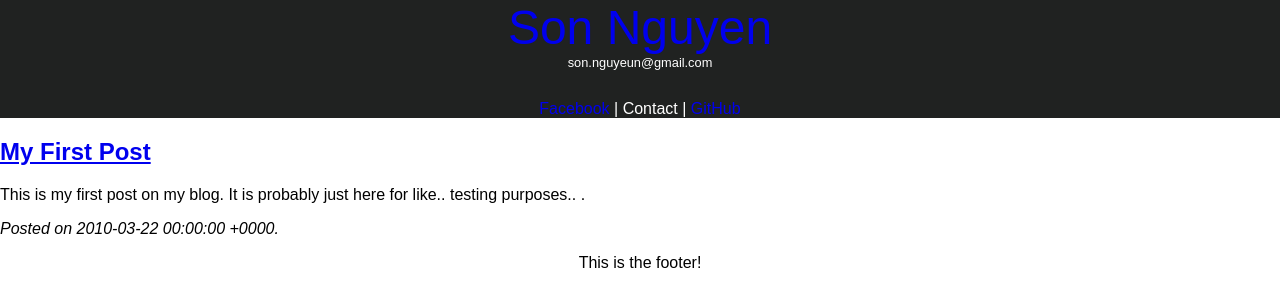
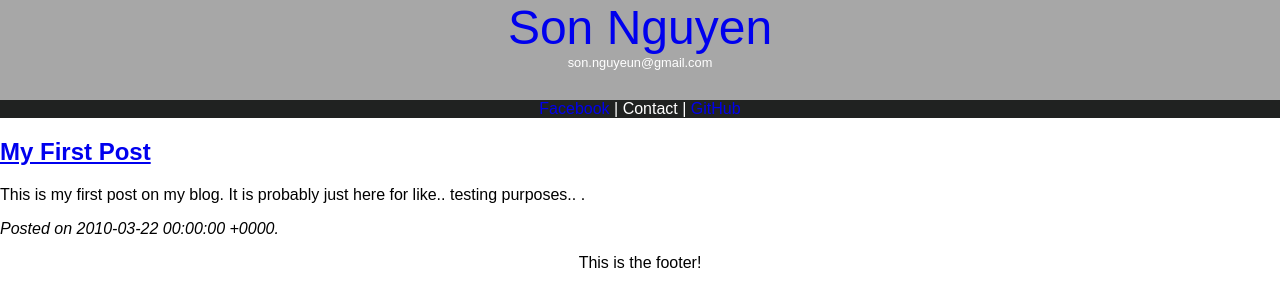
Before and after one commit to son-nguyen/son-nguyen.github.com, a Jekyll site: the page built from index.html, in a window 1280 px wide. Shown: the top 307 px of the page. Built offline with Jekyll 4.4.1, drawn with Linux system fonts in a browser that asks for light colours.

Commit message:
header color change

```diff
--- a/stylesheets/style.css
+++ b/stylesheets/style.css
@@ -7,7 +7,7 @@
 #header {
     height: 100px;
     width: 100%;
-    background: #202221;
+    background: #A7A7A7;
 }
 
 #header .title {
```
